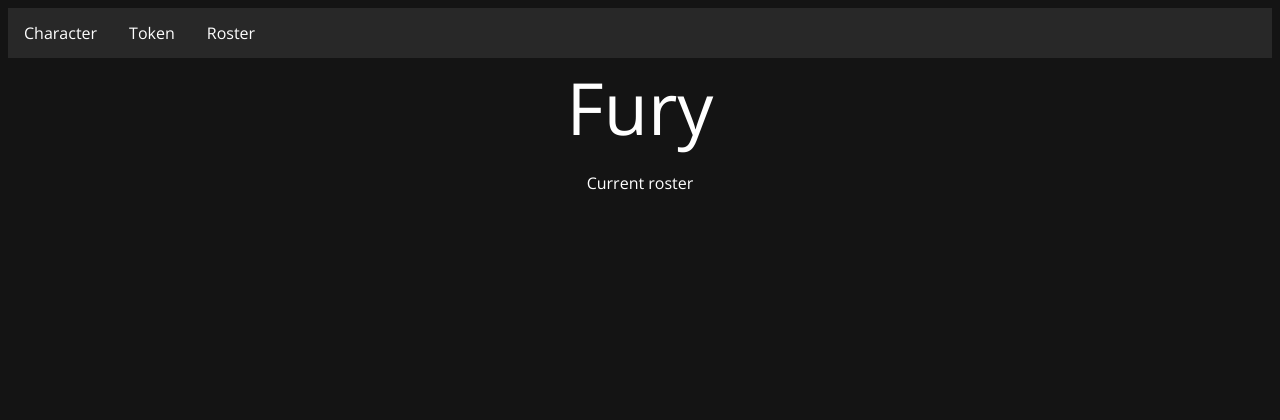
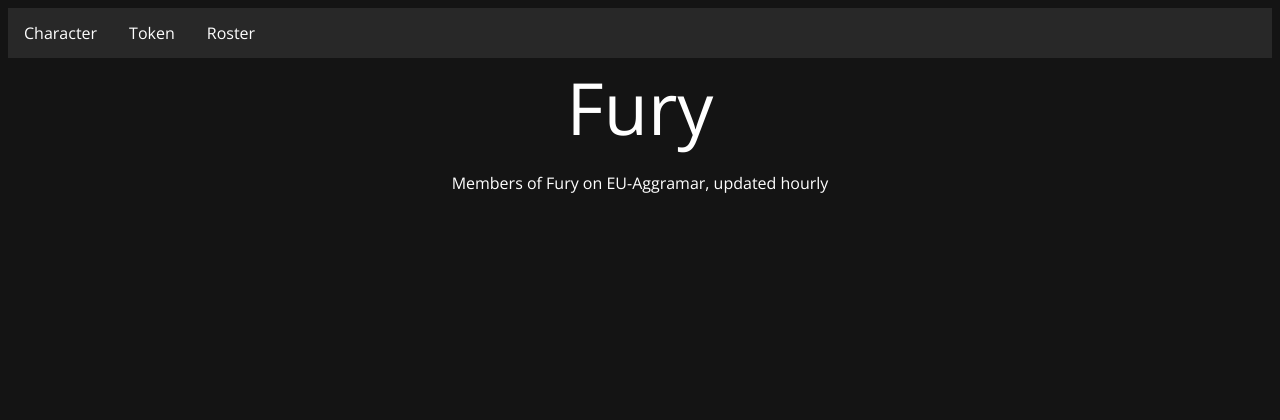
Before and after one commit to frreri/CharacterInfo, a Python web app: template webengine/templates/roster.html in a window 1280 px wide. Shown: the top 420 px of the page. Run offline with Jinja, Linux system fonts and the light colour scheme; the template is opened without the code that fills it, so the values that code supplies are empty.

Commit message:
updated roster.html

```diff
--- a/webengine/templates/roster.html
+++ b/webengine/templates/roster.html
@@ -6,12 +6,12 @@
 <span class="big-headline">
     Fury
 </span>
-<p>Current roster</p>
+<p>Members of Fury on EU-Aggramar, updated hourly</p>
 <div class="roster-grp">
     {% for row in data %}
     <div class="roster-box">
         <div>
-                <span class="{{ color_class[row[1]] }}-color roster-name-tag">{{ row[0] }}</span>  <span></span> <br>
+            <span class="{{ color_class[row[1]] }}-color roster-name-tag">{{ row[0] }}</span> <span></span> <br>
             <span class="small-text">{{ row[2]}} {{ row[1]}}</span> <br>
             lvl.{{ row[4]}} <br>
             Item level {{ row[5]}}
@@ -21,6 +21,7 @@
 </div>
 {% endblock content %}
 {% block footer %}
-    <footer class="main-foot">This site uses data and images from Blizzard's World of Warcraft Community APIs. The site is in no way affiliated with or endorsed by Blizzard Entertainment, Inc.<br>
+<footer class="main-foot">This site uses data and images from Blizzard's World of Warcraft Community APIs. The site is
+    in no way affiliated with or endorsed by Blizzard Entertainment, Inc.<br>
     World of Warcraft is a registered trademark of Blizzard Entertainment, Inc.</footer>
 {% endblock footer %}
```
Lines whose indentation alone changed are shown as unchanged.
